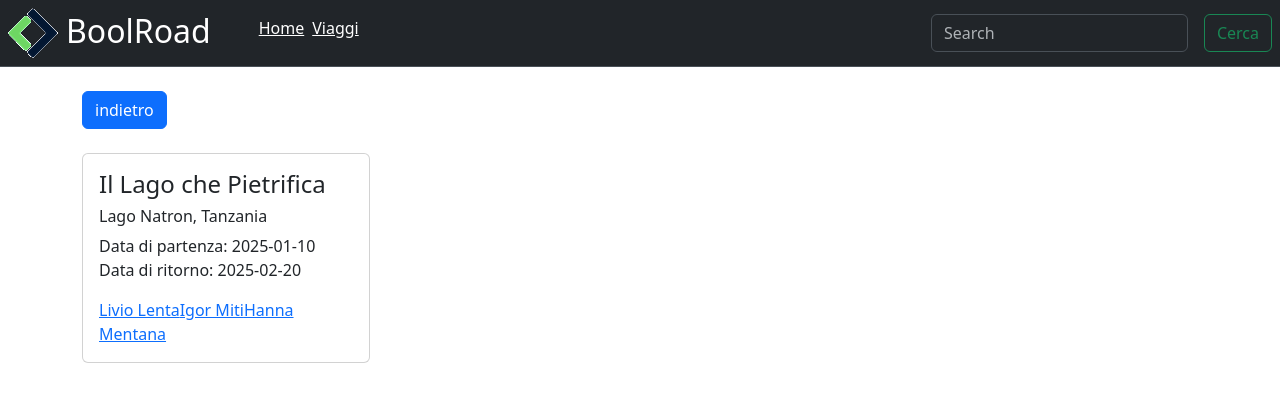
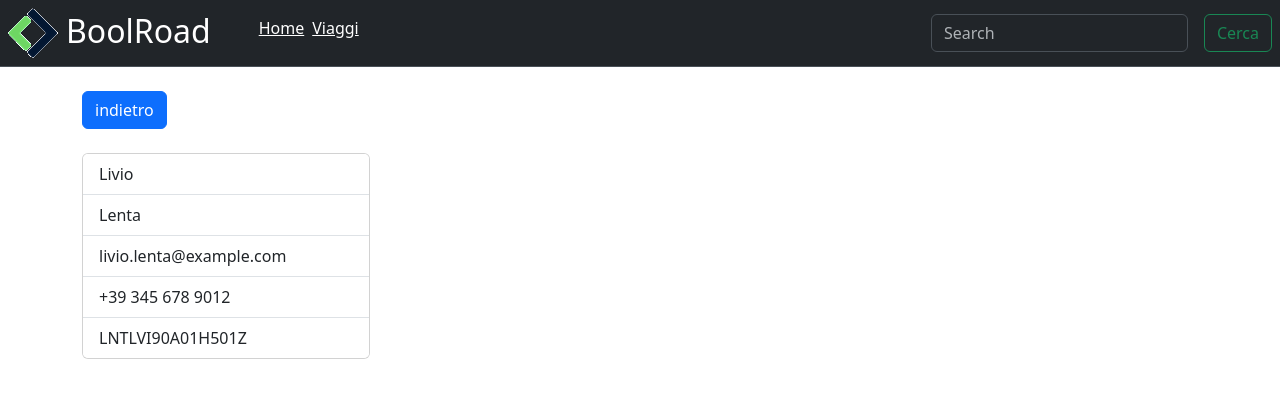
Before and after one commit to LorenzoEufemi/Boolroad-gruppo2, a React (Vite) app: page /trips/1 in a window 1280 px wide. Both pictures are taken after a click on the link "Livio Lenta". Shown: the top 402 px of the page. Built offline with nearby package versions, Linux system fonts and the light colour scheme.

Commit message:
feat: continuo mostra dettagli partecipante

```diff
--- a/src/pages/SingleTripPage.jsx
+++ b/src/pages/SingleTripPage.jsx
@@ -8,7 +8,7 @@ function SingleTripPage() {
     const tripId = parseInt(id);
     const [trip, setTrip] = useState({});
     const [dettaglioPartecipante, setDettaglioPartecipante] = useState();
-    const [visible, setVisible] = useState(false);
+
     const navigate = useNavigate();
 
     const getTrip = () => {
@@ -23,14 +23,17 @@ function SingleTripPage() {
 
     // funzione dove passo codice fiscale del partecipante
     const handleClick = (partecipanti) => {
-        // setto la funzione per la visibilità a true
-        setVisible(true)
+
+
         // utilizzo la funzione find sull'array di partecipanti e ritorno quando trovo riscontro tra il codicefiscale corrente e il codice fiscale passato al click
         const curPartecipante = arrPartecipanti.find(curPart => {
             return curPart.codiceFiscale === partecipanti;
         });
         // salvo nello useState il valore che mi ritorna dalla funzione find
+
         setDettaglioPartecipante(curPartecipante)
+
+
     };
 
 
@@ -42,9 +45,24 @@ function SingleTripPage() {
 
     return (
         <>
-            {trip ? (
+            {dettaglioPartecipante ? (
+                <section>
+                    <button className="btn btn-primary mt-4 mb-4" onClick={() => navigate(-1)}>indietro</button>
+                    <div className="card" style={{ width: "18rem" }}>
+                        <ul className="list-group list-group-flush">
+                            <li className="list-group-item">{dettaglioPartecipante.nome}</li>
+                            <li className="list-group-item">{dettaglioPartecipante.cognome}</li>
+                            <li className="list-group-item">{dettaglioPartecipante.email}</li>
+                            <li className="list-group-item">{dettaglioPartecipante.telefono}</li>
+                            <li className="list-group-item">{dettaglioPartecipante.codiceFiscale}</li>
+                        </ul>
+                    </div>
+
+                </section>) :
+
+                (
                     <>
-                <button className="btn btn-primary mt-4 mb-4" onClick={ () => navigate(-1)}>indietro</button>
+                        <button className="btn btn-primary mt-4 mb-4" onClick={() => navigate(-1)}>indietro</button>
                         <div className="card" style={{ width: "18rem" }}>
                             <div className="card-body">
                                 <h4 className="card-title">{trip.nomeViaggio}</h4>
@@ -57,19 +75,17 @@ function SingleTripPage() {
                                     <>
                                         <a
                                             className=""
-                                    onClick={() => handleClick( curItem.codiceFiscale)}
+                                            onClick={() => handleClick(curItem.codiceFiscale)}
                                             key={i}>
                                             {curItem.nome}
                                         </a>
                                     </>
                                 ))}
 
-                        {/* todo sistemare questa cosa */}
-                        {/* <div className={visible ? "d-block" : "d-none"} >{dettaglioPartecipante.nome}</div> */}
+
                             </div>
                         </div>
-           </> ) : <p>Caricamento...</p>
-            }
+                    </>)}
 
         </>
     )
```
Lines whose indentation alone changed are shown as unchanged.
